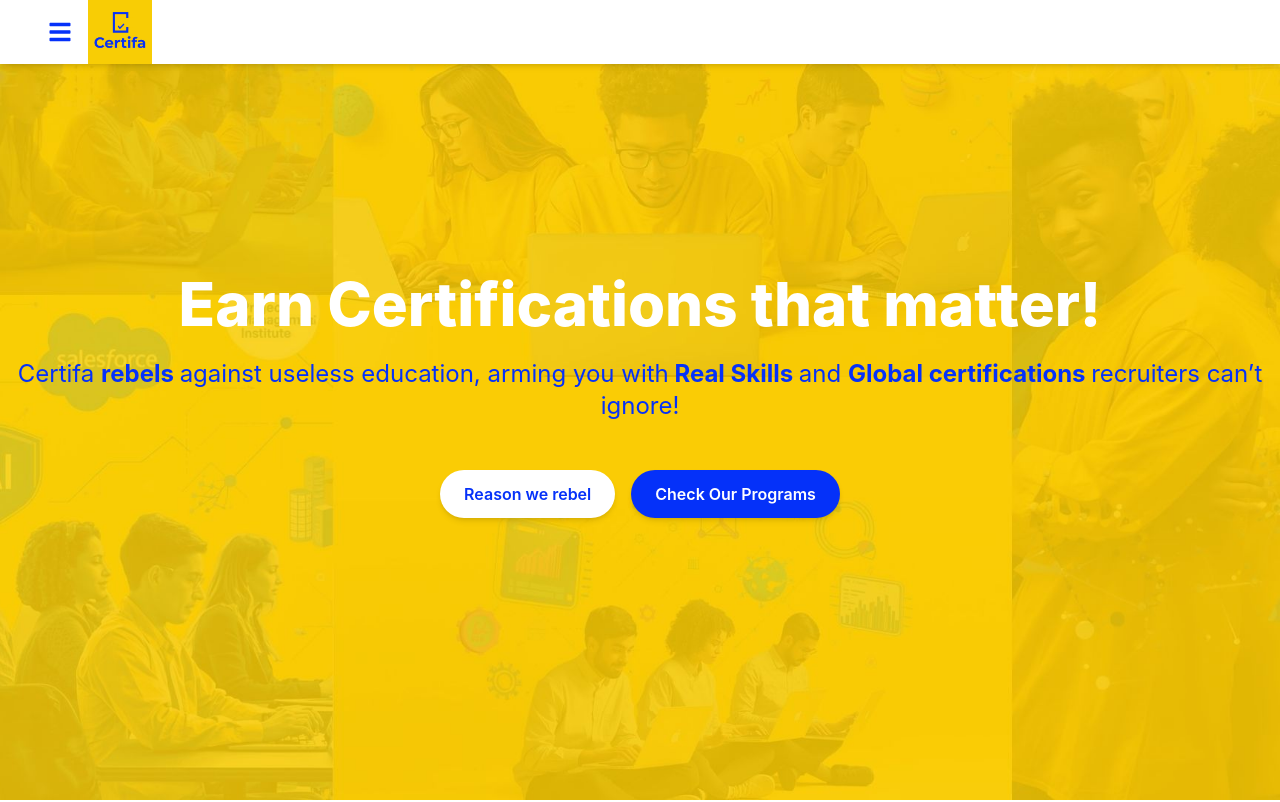
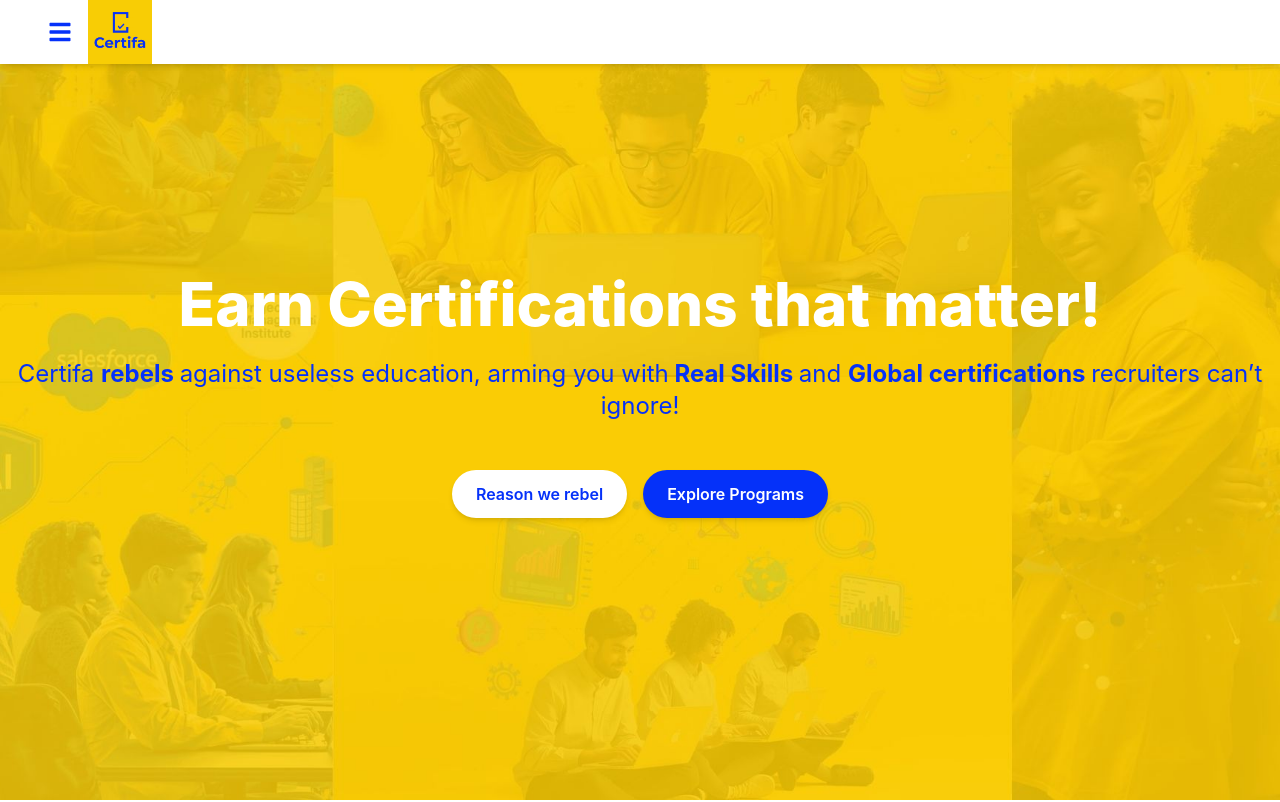
Before and after one commit to sanjeev699/certifa_rebel, a React (Create React App) app: page / in a window 1280 px wide. Shown: the top 802 px of the page. Built offline with nearby package versions, Linux system fonts and the light colour scheme.

Commit message:
Update HeroSection.jsx

```diff
--- a/src/components/HeroSection.jsx
+++ b/src/components/HeroSection.jsx
@@ -37,7 +37,7 @@ const HeroSection = () => {
           </CTAButton>
 
           <CTAButton link="#program-details" variant="blue" className="w-auto">
-            Check Our Programs
+            Explore Programs
           </CTAButton>
         </div>
       </div>
```
